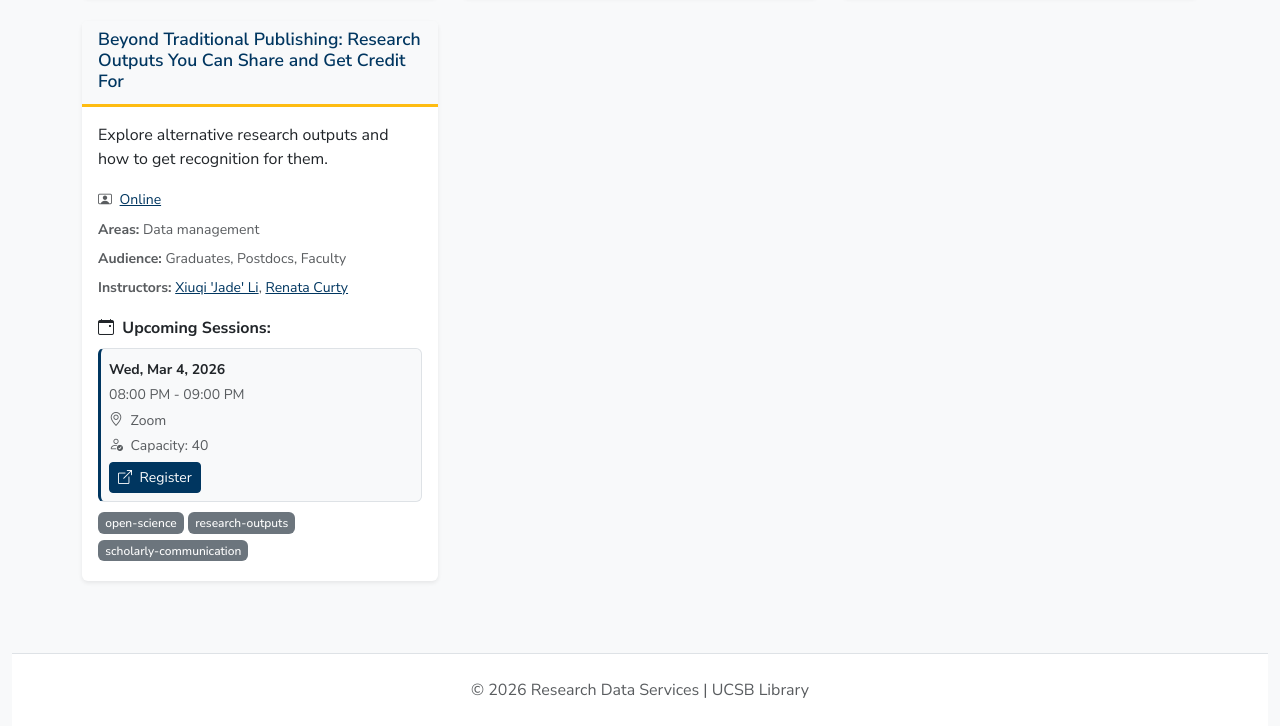
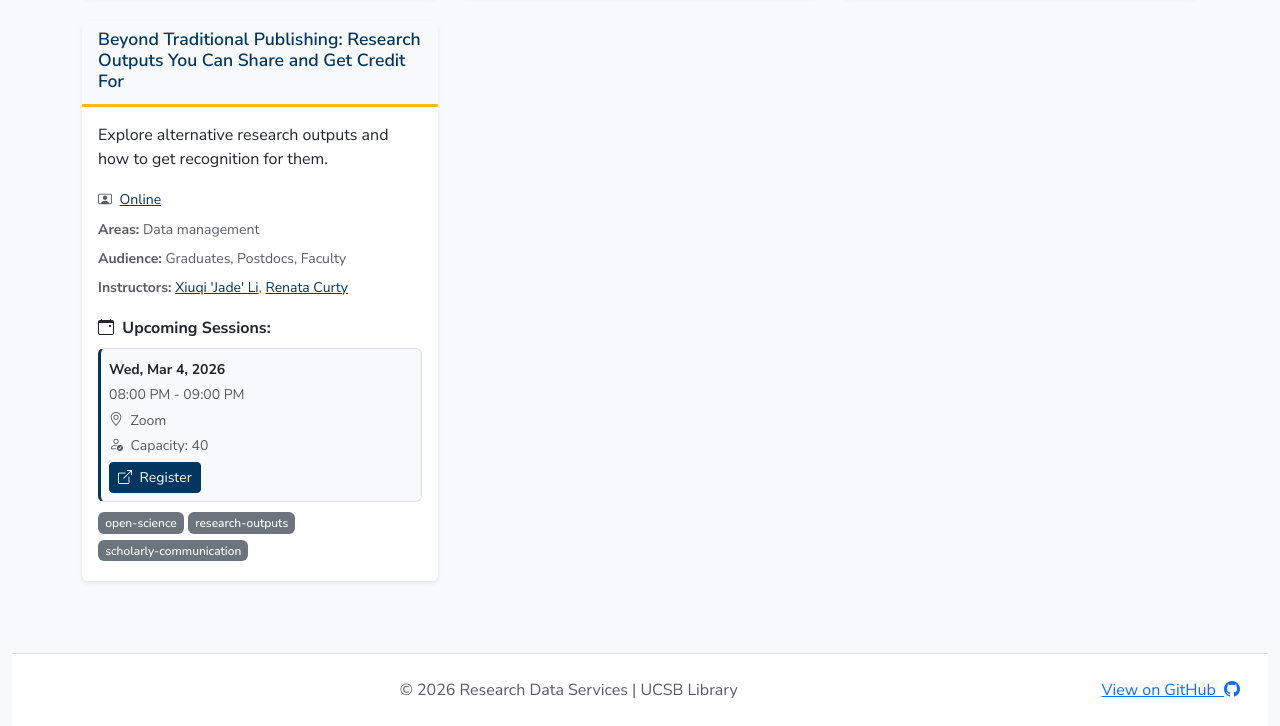
Before and after one commit to UCSB-Library-Research-Data-Services/rds-ws-catalogue, a plain HTML site: page index.html in a window 1280 px wide. Shown: the part 1899-2625 px from the top of the page. Drawn offline with nearby package versions, Linux system fonts and the light colour scheme.

Commit message:
Enhance footer layout with GitHub link and improved styling

```diff
--- a/index.html
+++ b/index.html
@@ -106,11 +106,19 @@
                 </div>
             </div>
 
-            <footer class="py-4 mt-5 border-top">
-                <div class="container">
-                    <p class="text-center text-muted mb-0">
+            <footer class="p-4 border-top">
+                <div class="d-flex justify-content-between align-items-center">
+                    <div class="flex-fill"></div>
+                    <p class="text-muted mb-0 flex-fill text-center">
                         &copy; 2026 Research Data Services | UCSB Library
                     </p>
+                    <div class="flex-fill text-end">
+                        <a href="https://github.com/UCSB-Library-Research-Data-Services/rds-ws-catalogue"
+                        target="_blank">
+                        View on GitHub&nbsp;
+                    <i class="bi bi-github"></i>
+                    </a>
+                    </div>
                 </div>
             </footer>
         </div>
```
